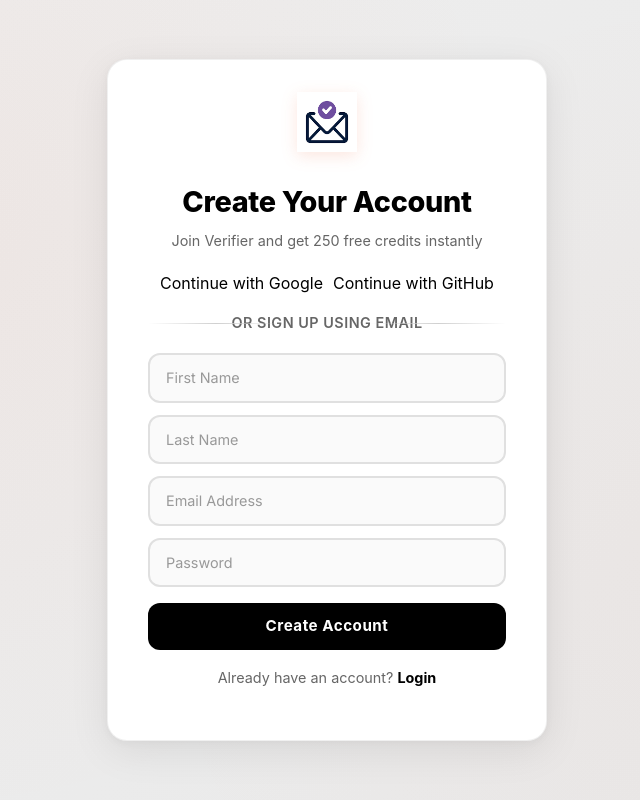
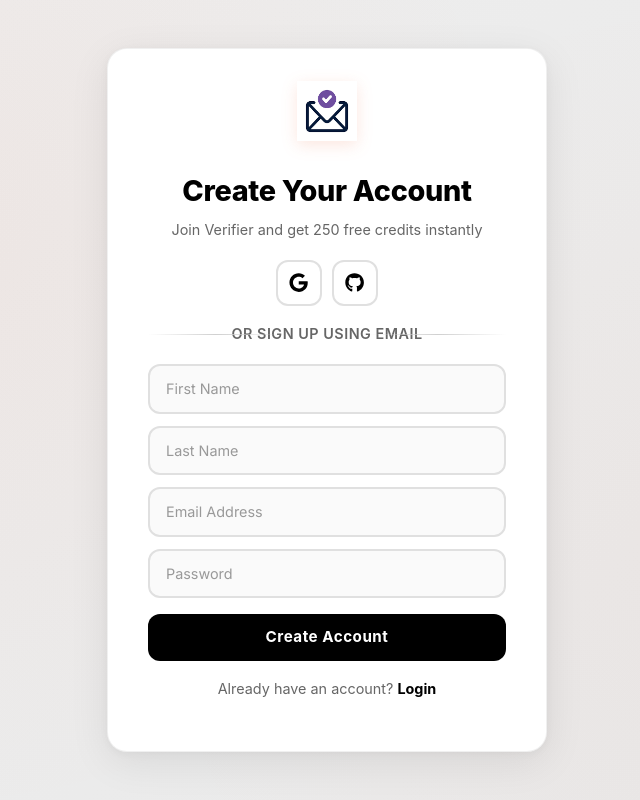
Before and after one commit to RangDigitech/Email_Verification, a React (Vite) app: page /signup in a window 1280 px wide. Shown: the whole page, without its empty margins (313-953 px from the left). Built offline with nearby package versions, Linux system fonts and the light colour scheme; no server answers.

Commit message:
Update Signup ui

```diff
--- a/src/Signup.jsx
+++ b/src/Signup.jsx
@@ -140,14 +140,21 @@
           <p>Join Verifier and get 250 free credits instantly</p>
 
           <div className="social-login">
-            <button onClick={(e) => { e.preventDefault(); window.location.href = oauthStartUrl("google"); }}>
-              Continue with Google
+            <button
+              className="social-btn"
+              onClick={() => { window.location.href = oauthStartUrl("google"); }}
+              title="Continue with Google"
+            >
+              <FaGoogle />
             </button>
 
-            <button onClick={(e) => { e.preventDefault(); window.location.href = oauthStartUrl("github"); }}>
-              Continue with GitHub
+            <button
+              className="social-btn"
+              onClick={() => { window.location.href = oauthStartUrl("github"); }}
+              title="Continue with GitHub"
+            >
+              <FaGithub />
             </button>
-            {/* keep others disabled or wire later */}
             {/* <button className="social-btn" title="Sign in with LinkedIn" disabled><FaLinkedinIn /></button>
             <button className="social-btn" title="Sign in with Facebook" disabled><FaFacebookF /></button>
             <button className="social-btn" title="Sign in with Apple" disabled><FaApple /></button> */}
```
